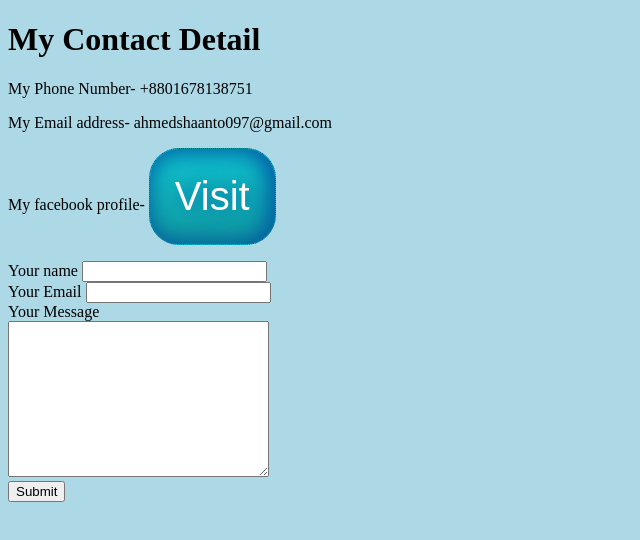
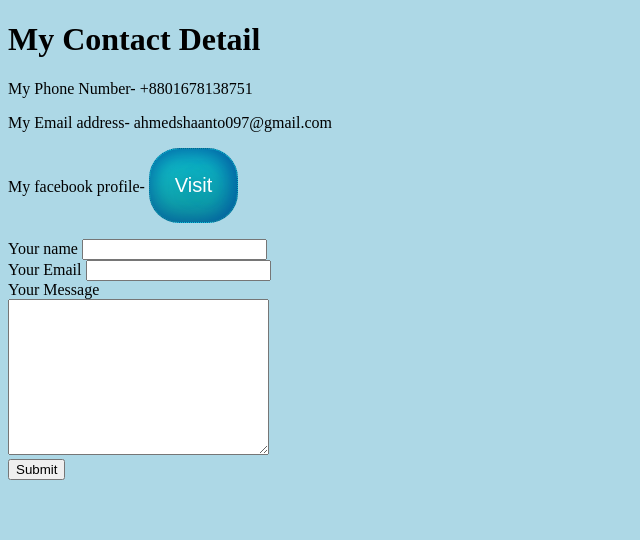
Before and after one commit to Shibliz/Shiblee, a plain HTML site: page contactme.html in a window 1280 px wide. Shown: the whole page, without its empty margins (0-640 px from the left). Drawn offline with Linux system fonts and the light colour scheme.

Commit message:
Update styles0.css

```diff
--- a/styles0.css
+++ b/styles0.css
@@ -28,7 +28,7 @@ h4 {
    -moz-border-radius: 30px;
    border-radius: 30px;
    color: #FFFFFF;
-   font-family: 'Paytone One', sans-serif;   font-size: 40px;
+   font-family: 'Paytone One', sans-serif;   font-size: 20px;
    font-weight: 100;
    padding: 25px;
    -webkit-box-shadow: inset -4px 1px 23px 4px #0059A0;
```
